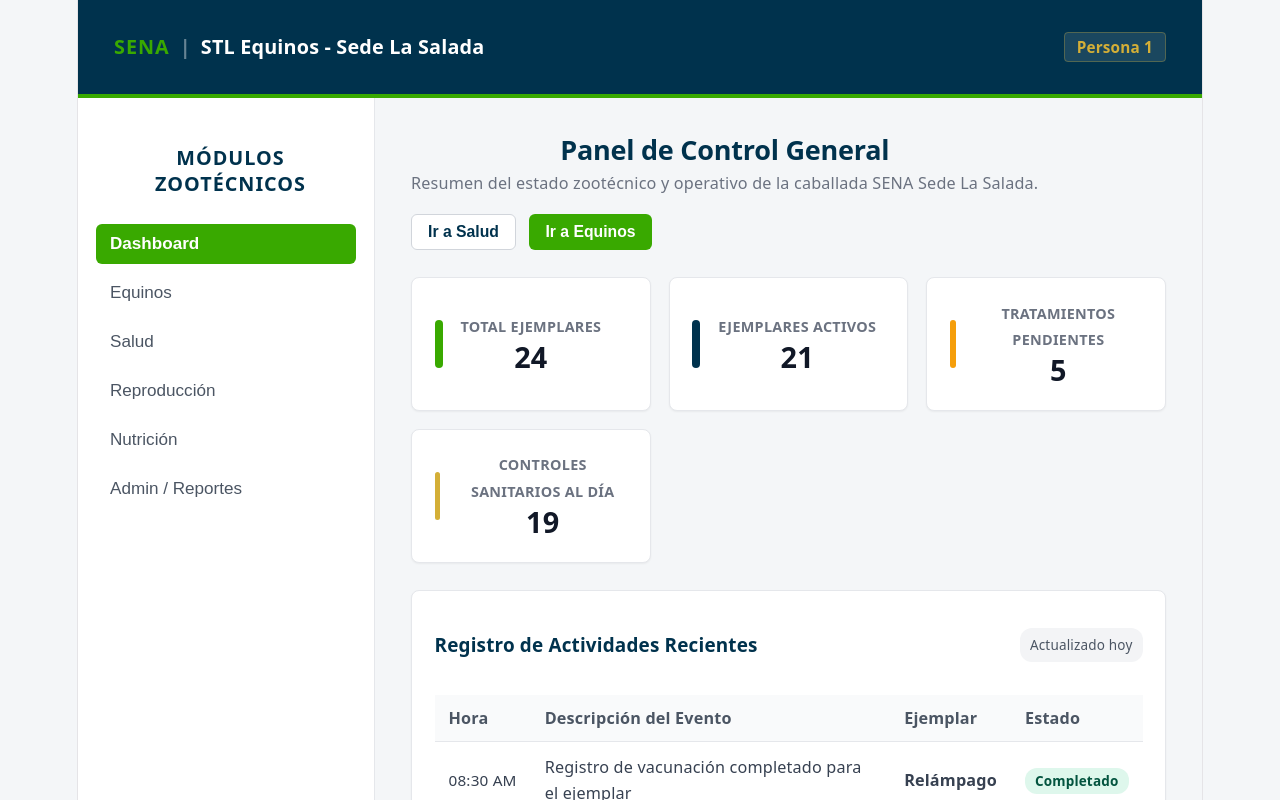
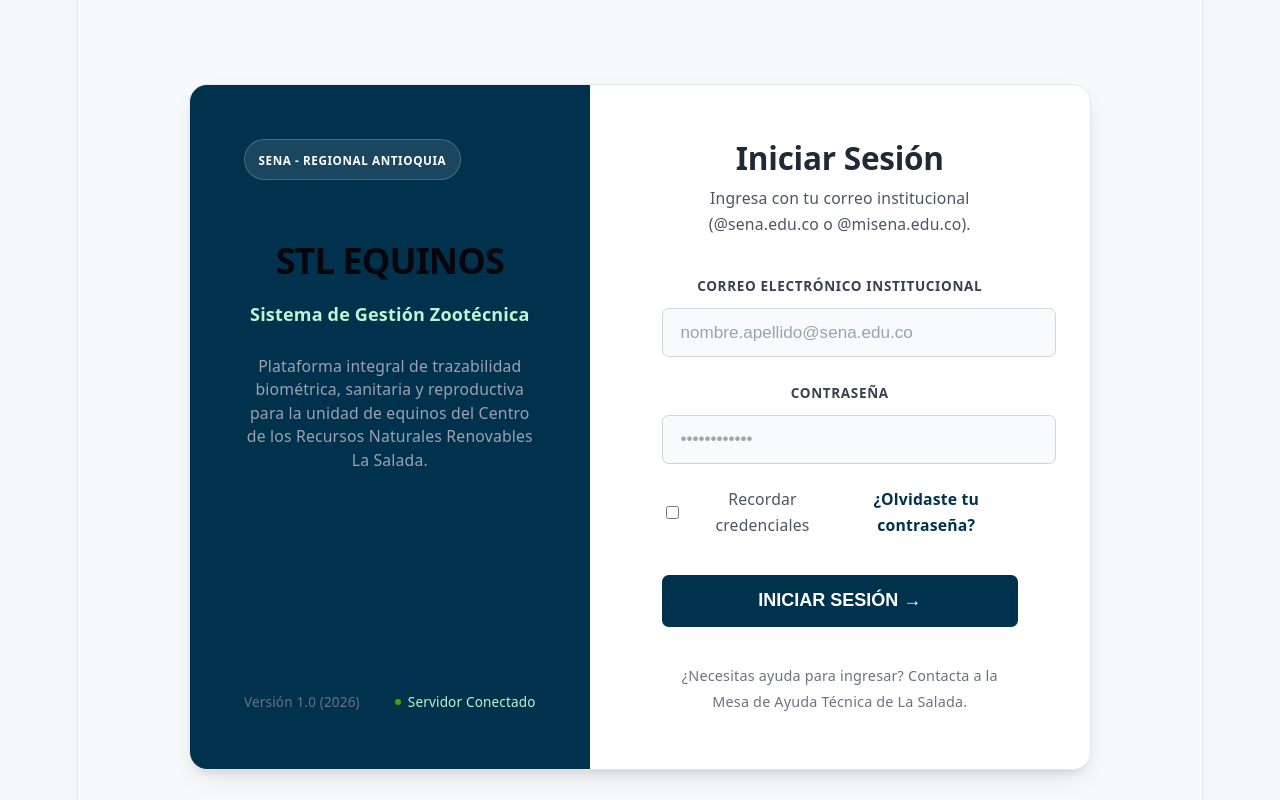
Before and after one commit to samuelospij/frontend-STLequinos, a React (Vite) app: page / in a window 1280 px wide. Shown: the top 800 px of the page. Built offline with nearby package versions, Linux system fonts and the light colour scheme.

Commit message:
Modulo de login

```diff
--- a/src/App.jsx
+++ b/src/App.jsx
@@ -1,4 +1,5 @@
 import React, { useState } from 'react';
+import Login from './views/Login';
 import Navbar from './components/Navbar';
 import Sidebar from './components/Sidebar';
 import Dashboard from './views/Dashboard';
@@ -8,14 +9,22 @@ import Reproduccion from './views/Reproduccion';
 import NutricionBitacora from './views/NutricionBitacora';
 import ReportesAdmin from './views/ReportesAdmin';
 
-// Importación de las hojas de estilo específicas de los módulos
+// Importación de estilos
 import './views/Reproduccion.css';
 import './views/NutricionBitacora.css';
 import './views/ReportesAdmin.css';
 import './App.css';
 
 export default function App() {
+  const [isAuthenticated, setIsAuthenticated] = useState(false);
+  const [usuarioActivo, setUsuarioActivo] = useState(null);
   const [vistaActual, setVistaActual] = useState('dashboard');
+
+  const handleLoginSuccess = (usuario) => {
+    setUsuarioActivo(usuario);
+    setIsAuthenticated(true);
+    setVistaActual('dashboard');
+  };
 
   const renderizarVista = () => {
     switch (vistaActual) {
@@ -31,18 +40,24 @@ export default function App() {
         return <NutricionBitacora />;
       case 'reportes':
       case 'admin':
-        return <ReportesAdmin />;
+        return <ReportesAdmin usuarioActivo={usuarioActivo} />;
       default:
         return <Dashboard setVistaActual={setVistaActual} />;
     }
   };
 
+  // Si no está autenticado, muestra solo la pantalla de Login a pantalla completa
+  if (!isAuthenticated) {
+    return <Login onLoginSuccess={handleLoginSuccess} />;
+  }
+
+  // Si está autenticado, renderiza la estructura principal de la aplicación
   return (
     <div className="app-layout min-h-screen bg-[#F8F9FA] flex flex-col">
-      <Navbar />
+      <Navbar usuarioActivo={usuarioActivo} setIsAuthenticated={setIsAuthenticated} />
 
       <div className="app-body flex flex-grow">
-        <Sidebar vistaActual={vistaActual} setVistaActual={setVistaActual} />
+        <Sidebar vistaActual={vistaActual} setVistaActual={setVistaActual} rolUsuario={usuarioActivo.rol} />
 
         <main className="app-content flex-grow p-6">
           {renderizarVista()}
--- /dev/null
+++ b/src/views/Login.css
@@ -0,0 +1,234 @@
+.login-page-container {
+  min-height: 100vh;
+  display: flex;
+  align-items: center;
+  justify-content: center;
+  background-color: #F8F9FA;
+  padding: 1.5rem;
+  font-family: system-ui, -apple-system, 'Segoe UI', Roboto, sans-serif;
+}
+
+.login-card {
+  display: flex;
+  flex-direction: column;
+  background-color: #FFFFFF;
+  width: 100%;
+  max-width: 900px;
+  border-radius: 1rem;
+  overflow: hidden;
+  box-shadow: 0 10px 25px -5px rgba(0, 0, 0, 0.1), 0 8px 10px -6px rgba(0, 0, 0, 0.1);
+  border: 1px solid #E5E7EB;
+}
+
+@media (min-width: 768px) {
+  .login-card {
+    flex-direction: row;
+    min-height: 500px;
+  }
+}
+
+.login-brand-section {
+  background-color: #00324D;
+  padding: 2.5rem 2rem;
+  color: #FFFFFF;
+  display: flex;
+  flex-direction: column;
+  justify-content: center;
+}
+
+@media (min-width: 768px) {
+  .login-brand-section {
+    width: 45%;
+    padding: 3rem;
+  }
+}
+
+.brand-badge {
+  display: inline-block;
+  background-color: rgba(255, 255, 255, 0.1);
+  border: 1px solid rgba(255, 255, 255, 0.2);
+  padding: 0.375rem 0.75rem;
+  border-radius: 9999px;
+  font-size: 0.65rem;
+  font-weight: 600;
+  letter-spacing: 0.05em;
+  text-transform: uppercase;
+  margin-bottom: 2rem;
+  align-self: flex-start;
+}
+
+.brand-title {
+  font-size: 2rem;
+  font-weight: 800;
+  margin-bottom: 0.5rem;
+  letter-spacing: -0.025em;
+}
+
+.brand-subtitle {
+  font-size: 1rem;
+  font-weight: 600;
+  color: #BBF7D0;
+  margin-bottom: 1.5rem;
+}
+
+.brand-description {
+  font-size: 0.875rem;
+  color: #9CA3AF;
+  line-height: 1.5;
+  margin-bottom: auto;
+}
+
+.brand-footer {
+  margin-top: 3rem;
+  font-size: 0.75rem;
+  color: #6B7280;
+  display: flex;
+  justify-content: space-between;
+  align-items: center;
+}
+
+.status-indicator {
+  display: flex;
+  align-items: center;
+  gap: 0.375rem;
+  color: #BBF7D0;
+}
+
+.status-dot {
+  width: 6px;
+  height: 6px;
+  background-color: #39A900;
+  border-radius: 50%;
+}
+
+.login-form-section {
+  padding: 2.5rem 2rem;
+  display: flex;
+  flex-direction: column;
+  justify-content: center;
+}
+
+@media (min-width: 768px) {
+  .login-form-section {
+    width: 55%;
+    padding: 3rem 4rem;
+  }
+}
+
+.login-form-header {
+  margin-bottom: 2rem;
+}
+
+.login-form-header h2 {
+  font-size: 1.75rem;
+  font-weight: 700;
+  color: #1F2937;
+  margin-bottom: 0.5rem;
+}
+
+.login-form-header p {
+  font-size: 0.875rem;
+  color: #4B5563;
+}
+
+.login-error-msg {
+  background-color: #FEF2F2;
+  border-left: 4px solid #DC2626;
+  color: #991B1B;
+  padding: 0.75rem 1rem;
+  border-radius: 0.25rem;
+  font-size: 0.875rem;
+  margin-bottom: 1.5rem;
+  font-weight: 500;
+}
+
+.login-form-group {
+  margin-bottom: 1.25rem;
+}
+
+.login-form-group label {
+  display: block;
+  font-size: 0.75rem;
+  font-weight: 700;
+  color: #374151;
+  text-transform: uppercase;
+  letter-spacing: 0.05em;
+  margin-bottom: 0.5rem;
+}
+
+.login-input {
+  width: 100%;
+  padding: 0.75rem 1rem;
+  border: 1px solid #D1D5DB;
+  border-radius: 0.375rem;
+  font-size: 0.95rem;
+  color: #1F2937;
+  background-color: #F9FAFB;
+  transition: all 0.2s;
+}
+
+.login-input:focus {
+  outline: none;
+  border-color: #39A900;
+  background-color: #FFFFFF;
+  box-shadow: 0 0 0 3px rgba(57, 169, 0, 0.1);
+}
+
+.login-input::placeholder {
+  color: #9CA3AF;
+}
+
+.login-options {
+  display: flex;
+  justify-content: space-between;
+  align-items: center;
+  margin-bottom: 2rem;
+  font-size: 0.875rem;
+}
+
+.login-checkbox-group {
+  display: flex;
+  align-items: center;
+  gap: 0.5rem;
+  color: #4B5563;
+}
+
+.login-forgot-link {
+  color: #00324D;
+  font-weight: 600;
+  text-decoration: none;
+  transition: color 0.2s;
+}
+
+.login-forgot-link:hover {
+  color: #39A900;
+}
+
+.btn-login {
+  width: 100%;
+  background-color: #00324D;
+  color: #FFFFFF;
+  font-weight: 600;
+  padding: 0.875rem;
+  border-radius: 0.375rem;
+  border: none;
+  font-size: 1rem;
+  cursor: pointer;
+  transition: background-color 0.2s;
+}
+
+.btn-login:hover {
+  background-color: #002233;
+}
+
+.btn-login:disabled {
+  background-color: #9CA3AF;
+  cursor: not-allowed;
+}
+
+.login-help-text {
+  text-align: center;
+  margin-top: 2rem;
+  font-size: 0.8rem;
+  color: #6B7280;
+}
--- /dev/null
+++ b/src/views/Login.jsx
@@ -0,0 +1,150 @@
+import React, { useState } from 'react';
+import './Login.css';
+
+export default function Login({ onLoginSuccess }) {
+  const [credenciales, setCredenciales] = useState({
+    correo: '',
+    password: ''
+  });
+
+  const [error, setError] = useState('');
+  const [isLoading, setIsLoading] = useState(false);
+
+  // Arreglo de usuarios quemado para simular la base de datos y el RBAC
+  const usuariosRegistrados = [
+    {
+      id: 1,
+      correo: 'admin.salada@sena.edu.co',
+      password: 'admin123',
+      nombre: 'Administrador Principal',
+      rol: 'Administrador'
+    },
+    {
+      id: 2,
+      correo: 'instructor@sena.edu.co',
+      password: 'instructor123',
+      nombre: 'Instructor Zootecnia',
+      rol: 'Instructor'
+    },
+    {
+      id: 3,
+      correo: 'aprendiz@misena.edu.co',
+      password: 'aprendiz123',
+      nombre: 'Aprendiz Operario',
+      rol: 'Aprendiz'
+    }
+  ];
+
+  const handleChange = (e) => {
+    setCredenciales({
+      ...credenciales,
+      [e.target.name]: e.target.value
+    });
+    setError(''); // Limpia el error al escribir
+  };
+
+  const handleSubmit = (e) => {
+    e.preventDefault();
+    setIsLoading(true);
+
+    // Simulación de latencia de red (800ms)
+    setTimeout(() => {
+      if (!credenciales.correo || !credenciales.password) {
+        setError('Por favor, ingresa tu correo y contraseña.');
+        setIsLoading(false);
+        return;
+      }
+
+      const usuarioAutenticado = usuariosRegistrados.find(
+        (user) => user.correo === credenciales.correo && user.password === credenciales.password
+      );
+
+      if (usuarioAutenticado) {
+        // En una app real, guardaríamos el token/usuario en localStorage o Context
+        // Aquí pasamos los datos del usuario al App.jsx para permitir el acceso
+        onLoginSuccess(usuarioAutenticado);
+      } else {
+        setError('Credenciales incorrectas. Verifica tu correo institucional o contraseña.');
+      }
+
+      setIsLoading(false);
+    }, 800);
+  };
+
+  return (
+    <div className="login-page-container">
+      <div className="login-card">
+
+        {/* Sección de Marca - Panel Izquierdo */}
+        <div className="login-brand-section">
+          <span className="brand-badge">SENA - Regional Antioquia</span>
+          <h1 className="brand-title">STL EQUINOS</h1>
+          <h3 className="brand-subtitle">Sistema de Gestión Zootécnica</h3>
+          <p className="brand-description">
+            Plataforma integral de trazabilidad biométrica, sanitaria y reproductiva para la unidad de equinos del Centro de los Recursos Naturales Renovables La Salada.
+          </p>
+
+          <div className="brand-footer">
+            <span>Versión 1.0 (2026)</span>
+            <span className="status-indicator">
+              <span className="status-dot"></span> Servidor Conectado
+            </span>
+          </div>
+        </div>
+
+        {/* Sección de Formulario - Panel Derecho */}
+        <div className="login-form-section">
+          <div className="login-form-header">
+            <h2>Iniciar Sesión</h2>
+            <p>Ingresa con tu correo institucional (@sena.edu.co o @misena.edu.co).</p>
+          </div>
+
+          {error && <div className="login-error-msg">{error}</div>}
+
+          <form onSubmit={handleSubmit}>
+            <div className="login-form-group">
+              <label>Correo Electrónico Institucional</label>
+              <input
+                type="email"
+                name="correo"
+                value={credenciales.correo}
+                onChange={handleChange}
+                className="login-input"
+                placeholder="nombre.apellido@sena.edu.co"
+                autoComplete="email"
+              />
+            </div>
+
+            <div className="login-form-group">
+              <label>Contraseña</label>
+              <input
+                type="password"
+                name="password"
+                value={credenciales.password}
+                onChange={handleChange}
+                className="login-input"
+                placeholder="••••••••••••"
+                autoComplete="current-password"
+              />
+            </div>
+
+            <div className="login-options">
+              <label className="login-checkbox-group">
+                <input type="checkbox" /> Recordar credenciales
+              </label>
+              <a href="#" className="login-forgot-link">¿Olvidaste tu contraseña?</a>
+            </div>
+
+            <button type="submit" className="btn-login" disabled={isLoading}>
+              {isLoading ? 'Verificando...' : 'INICIAR SESIÓN →'}
+            </button>
+          </form>
+
+          <p className="login-help-text">
+            ¿Necesitas ayuda para ingresar? Contacta a la Mesa de Ayuda Técnica de La Salada.
+          </p>
+        </div>
+      </div>
+    </div>
+  );
+}
```
